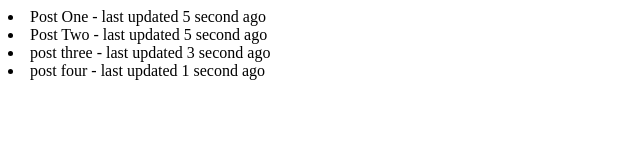
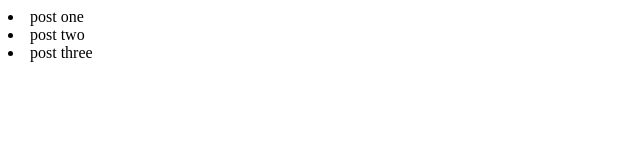
Before and after one commit to mishraom12345/making-page-dynamic, a plain HTML site: page index.html in a window 1280 px wide. Shown: the whole page, without its empty margins (0-640 px from the left). Drawn offline with Linux system fonts and the light colour scheme.

Commit message:
async await

```diff
--- a/index.html
+++ b/index.html
@@ -7,7 +7,7 @@
     <title>Document</title>
 </head>
 <body>
-    <script src="index.js"></script>
+    <script src="promise.js"></script>
 </body>
 
 </html>
```
